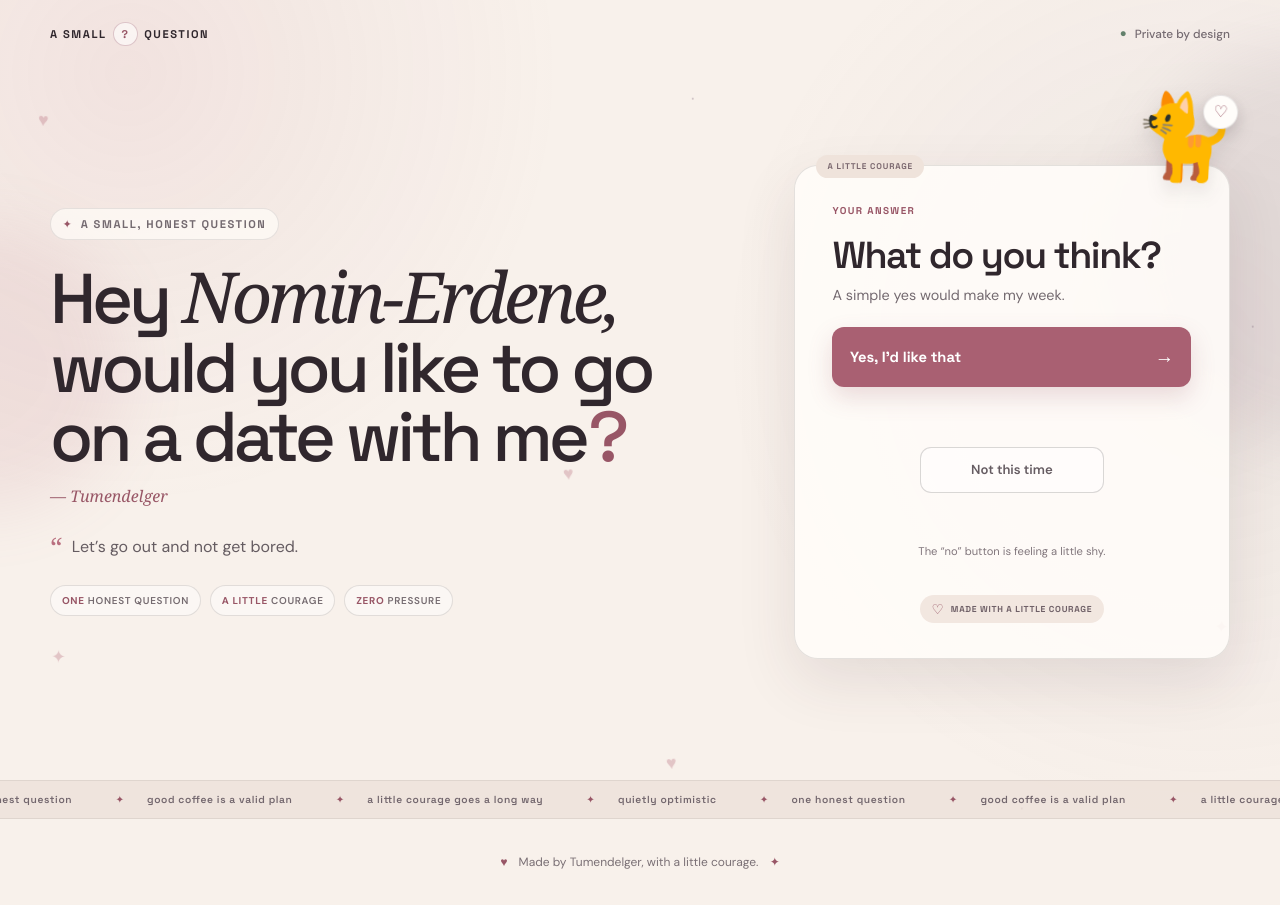
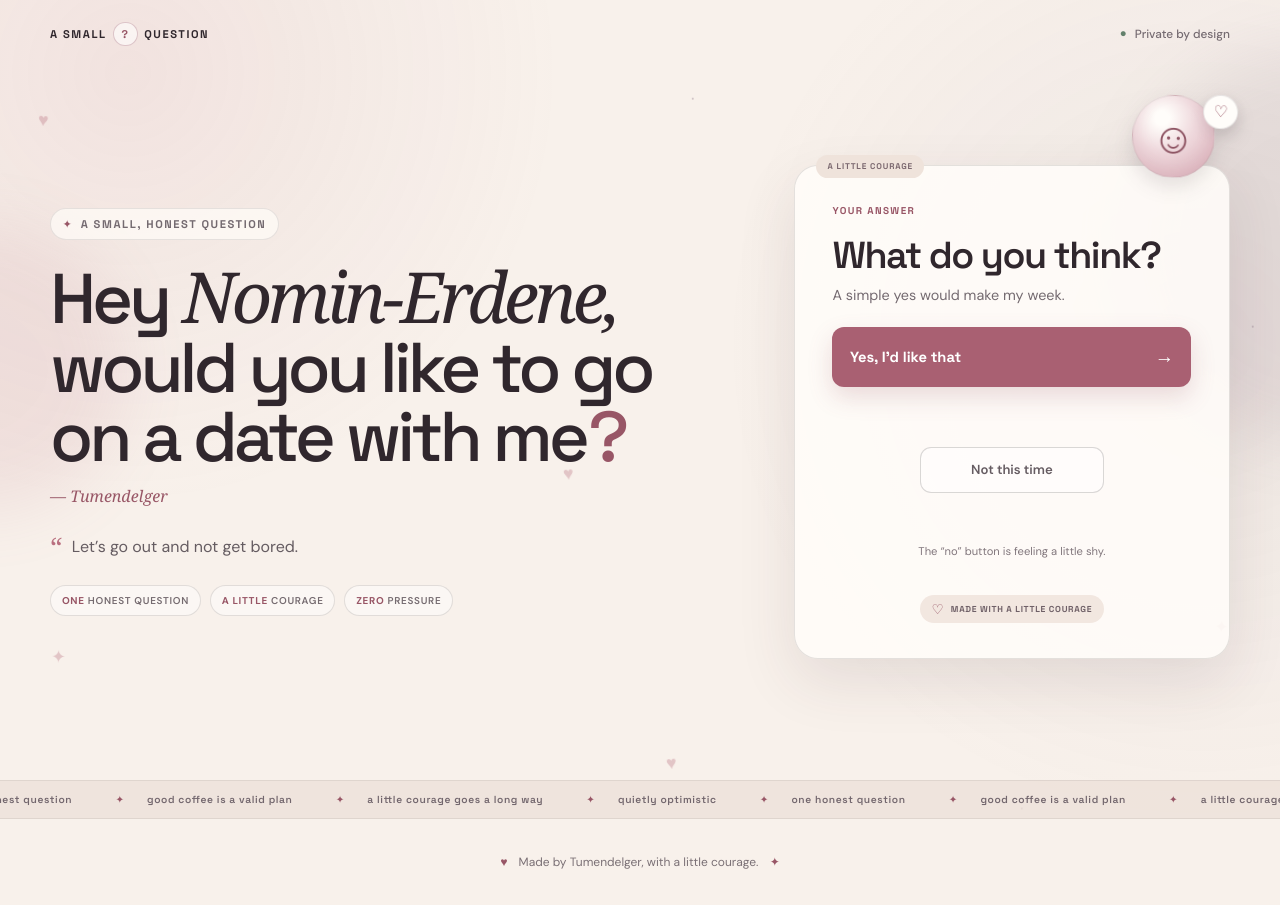
Before and after one commit to Tumeyo/Dont-Get-Bored, a Next.js app: page / in a window 1280 px wide. Built offline with nearby package versions, Linux system fonts and the light colour scheme.

Commit message:
Remove remaining cat theme

```diff
--- a/src/components/Atmosphere.tsx
+++ b/src/components/Atmosphere.tsx
@@ -40,7 +40,7 @@ export function CaptionTicker() {
 export function ReactionOrb({ emoji }: { emoji: string }) {
   return (
     <div className="reaction-orb" aria-hidden="true">
-      <span className="cat-character">🐈</span>
+      <span className="reaction-character">☺</span>
       <span className="reaction-emoji">{emoji}</span>
     </div>
   )
--- a/src/styles.css
+++ b/src/styles.css
@@ -453,7 +453,20 @@ textarea:focus-visible {
   animation: orb-float 5s ease-in-out infinite;
   filter: drop-shadow(0 10px 9px rgba(48, 39, 45, .11));
 }
-.cat-character { display: block; font-size: 5.2rem; line-height: 1; }
+.reaction-character {
+  width: 5.2rem;
+  height: 5.2rem;
+  display: grid;
+  place-items: center;
+  color: #8d5362;
+  background: radial-gradient(circle at 35% 28%, #fffdfa 0 9%, #efd9dd 42%, #d8aab5 100%);
+  border: 1px solid rgba(48,39,45,.1);
+  border-radius: 50%;
+  box-shadow: inset 0 -8px 18px rgba(152,86,102,.08);
+  font-family: Georgia, 'Times New Roman', serif;
+  font-size: 2.7rem;
+  line-height: 1;
+}
 .reaction-emoji {
   inset: -.15rem -.15rem auto auto;
   width: 2.15rem;
@@ -700,7 +713,7 @@ footer span:last-child { color: var(--pink-dark); }
   .decline-card { max-width: 100%; padding: 1.25rem; box-shadow: var(--shadow); }
   .decision-card { box-shadow: var(--shadow); }
   .reaction-orb { top: -4rem; right: .1rem; width: 5.8rem; }
-  .cat-character { font-size: 4.7rem; }
+  .reaction-character { width: 4.7rem; height: 4.7rem; font-size: 2.45rem; }
   .no-zone { height: 9rem; }
   .no-button { width: 10.75rem; }
   .recommendation-heading { align-items: flex-start; flex-direction: column; }
```
Also changed, not shown: 1 other file (tests, documents, lock files or other folders).
